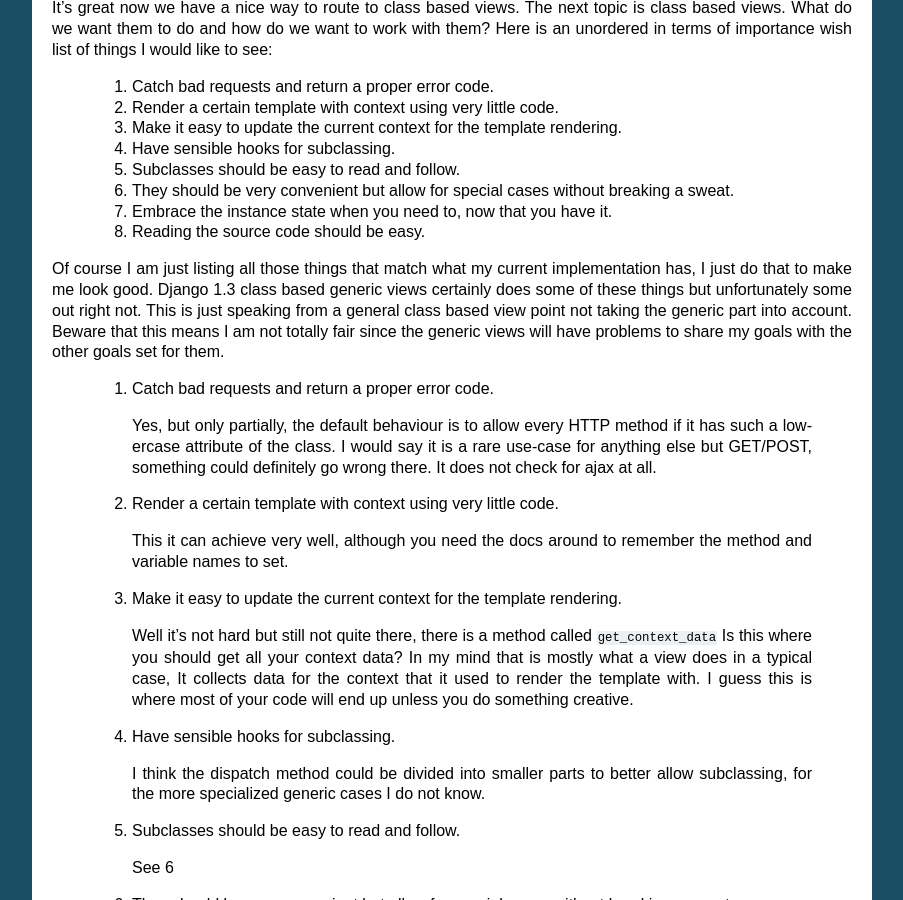
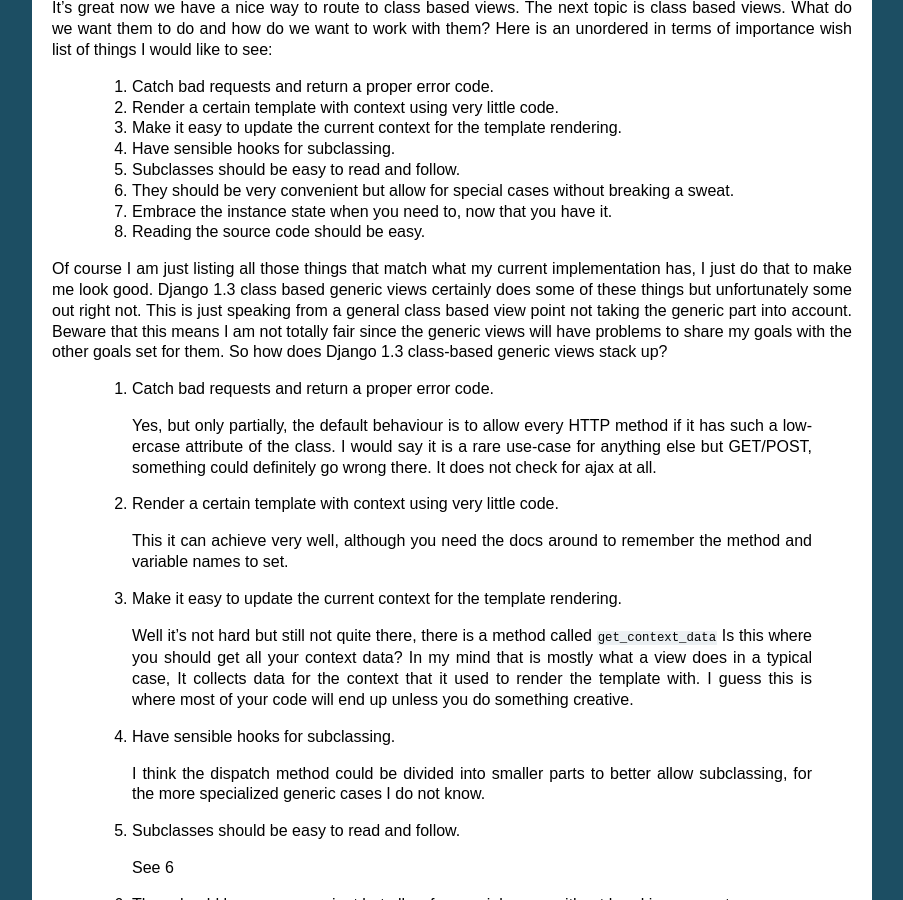
Before and after one commit to sorl/aino-utkik, a Sphinx documentation site: the page built from docs/introduction.rst, in a window 1280 px wide and 900 px high, scrolled down 1939 px. Shown: the whole window, without its empty margins (198-1101 px from the left). Built offline with Sphinx 7.4.7, drawn with Linux system fonts in a browser that asks for light colours.

Commit message:
stack up

```diff
--- a/docs/introduction.rst
+++ b/docs/introduction.rst
@@ -135,7 +135,7 @@ generic views certainly does some of these things but unfortunately some out
 right not. This is just speaking from a general class based view point not
 taking the generic part into account. Beware that this means I am not totally
 fair since the generic views will have problems to share my goals with the other
-goals set for them.
+goals set for them. So how does Django 1.3 class-based generic views stack up?
 
     1. Catch bad requests and return a proper error code.
 
```
